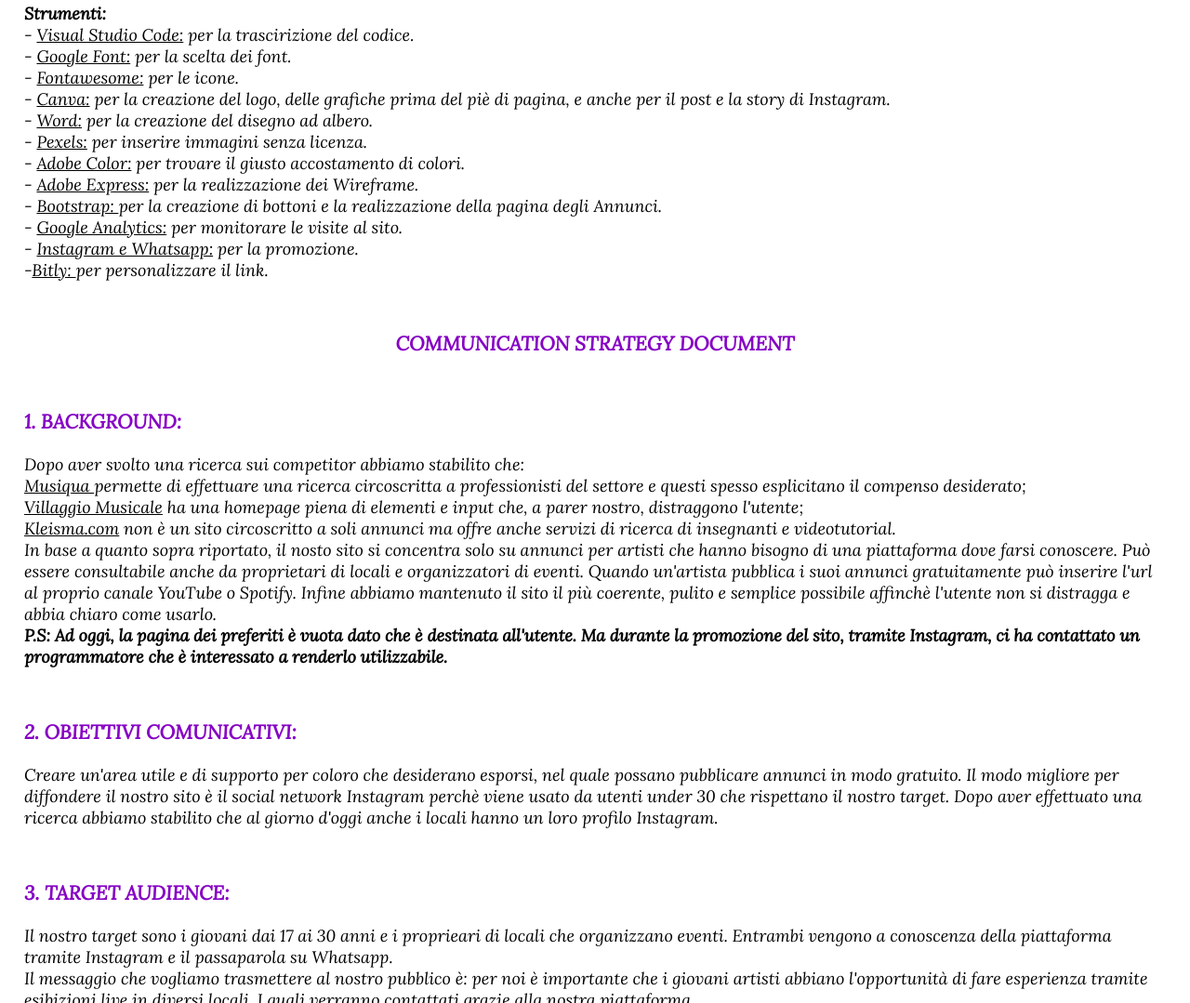
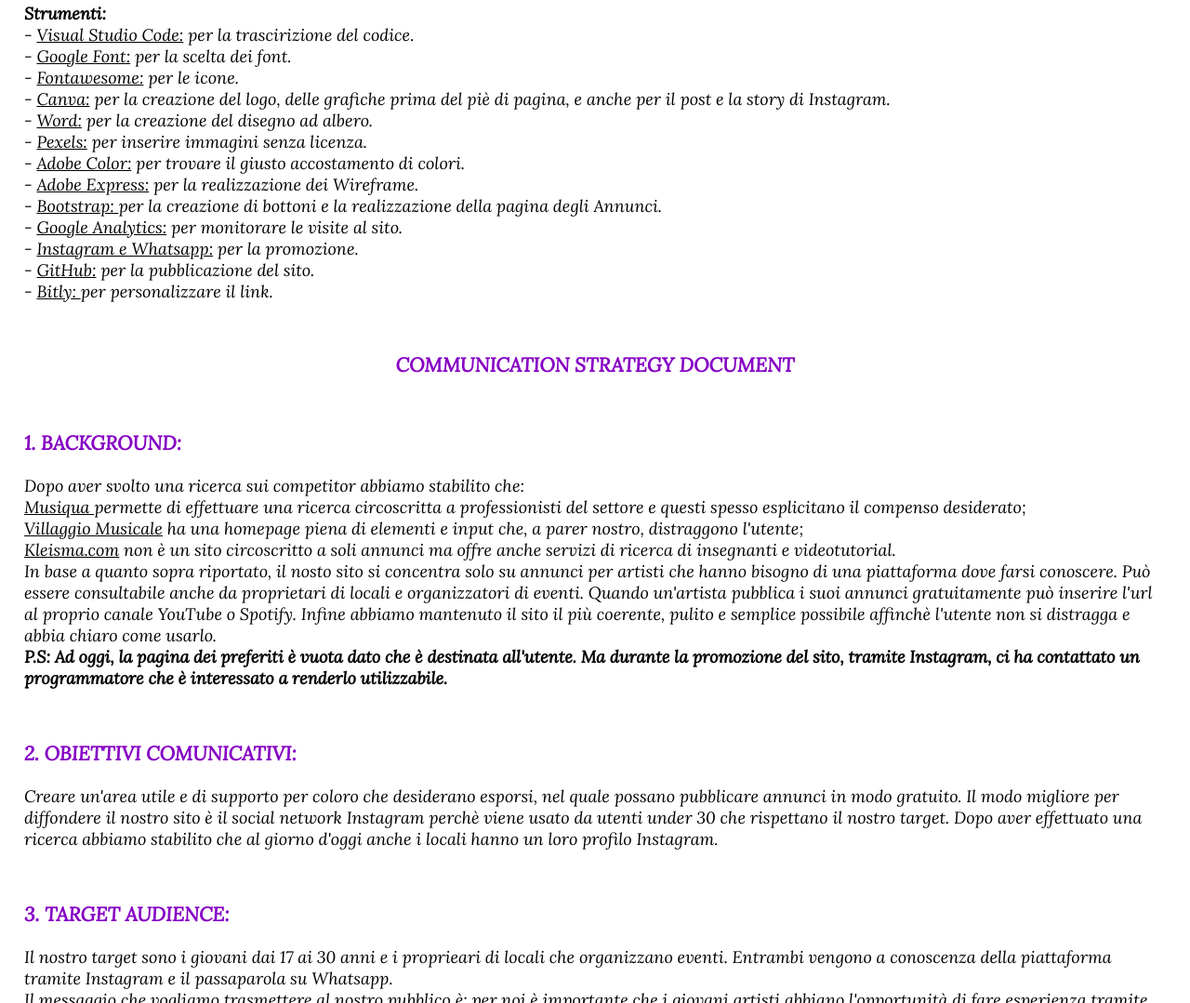
Before and after one commit to ilariarossi01/TEST-DEFINITIVO, a plain HTML site: page chisiamo.html in a window 1280 px wide. Shown: the part 2209-3288 px from the top of the page at 93% size. Drawn offline with nearby package versions, Linux system fonts and the light colour scheme.

Commit message:
Add files via upload

```diff
--- a/chisiamo.html
+++ b/chisiamo.html
@@ -202,8 +202,9 @@
             - <u> Bootstrap: </u>per la creazione di bottoni e la realizzazione della pagina degli Annunci. <br>
             - <u> Google Analytics:</u> per monitorare le visite al sito.<br>
             - <u> Instagram e Whatsapp:</u> per la promozione. <br>
-              -<u>Bitly: </u> per personalizzare il  link. <br>
-            </p>
+            - <u> GitHub:</u> per la pubblicazione del sito. <br>
+            - <u> Bitly: </u> per personalizzare il link. <br>
+        </p>
         </Section>
 <h3 class="titolodoc">COMMUNICATION STRATEGY DOCUMENT</h3>
     <section class="doc">
```
